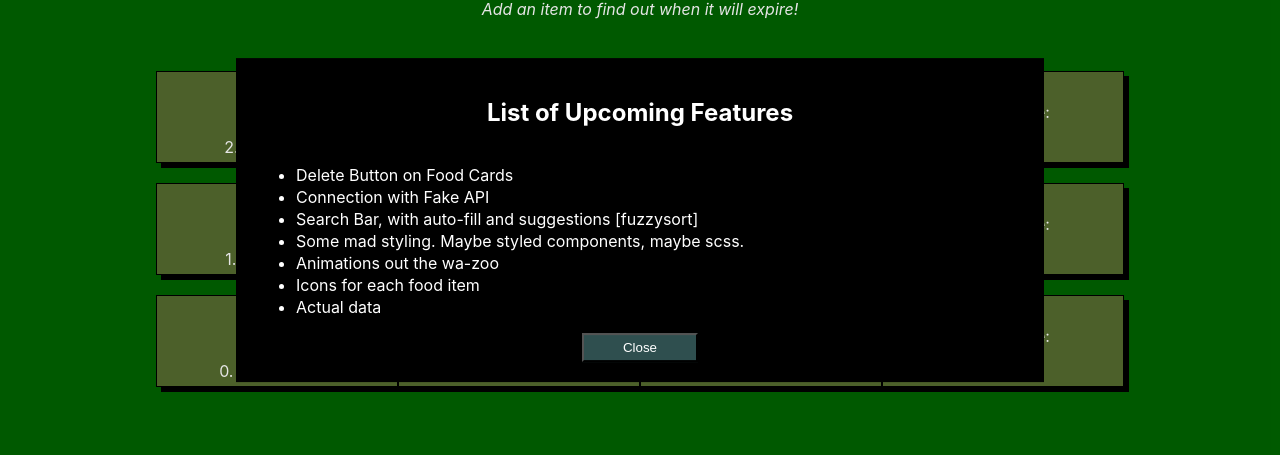
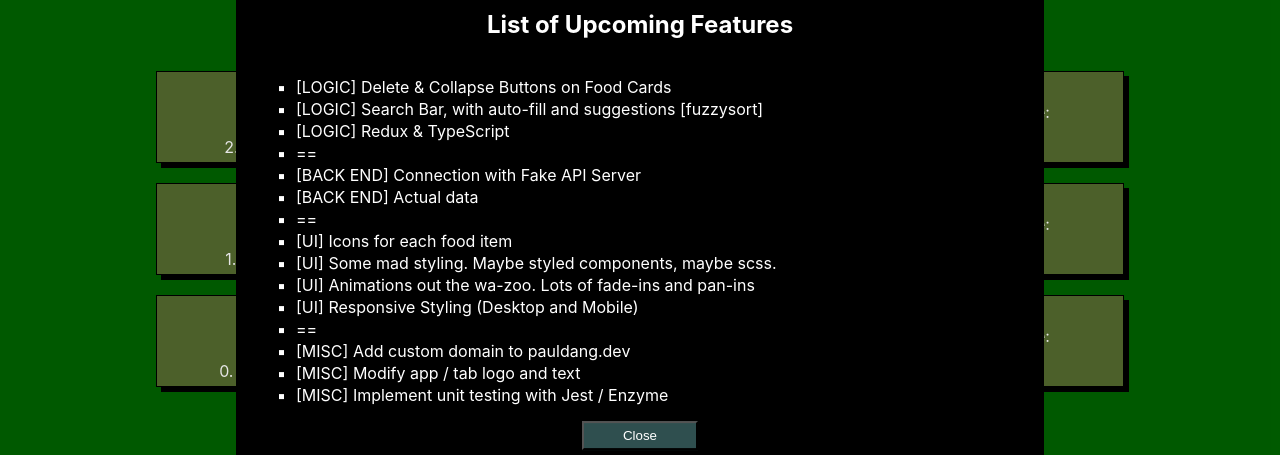
Before and after one commit to bennyg123/WigBad, a React (Create React App) app: page / in a window 1280 px wide. Both pictures are taken after a click on the item "Coming Features". Shown: the part 180-635 px from the top of the page. Built offline with nearby package versions, Linux system fonts and the light colour scheme; grey boxes are pictures that could not be loaded.

Commit message:
Updated Features, close modal on click anywhere

```diff
--- a/src/components/NavBar.js
+++ b/src/components/NavBar.js
@@ -64,13 +64,22 @@ function NavBar() {
 }
 
 const listOfComingFeatures = [
-  "Delete Button on Food Cards",
-  "Connection with Fake API",
-  "Search Bar, with auto-fill and suggestions [fuzzysort]",
-  "Some mad styling. Maybe styled components, maybe scss.",
-  "Animations out the wa-zoo",
-  "Icons for each food item",
-  "Actual data"
+  "[LOGIC] Delete & Collapse Buttons on Food Cards",
+  "[LOGIC] Search Bar, with auto-fill and suggestions [fuzzysort]",
+  "[LOGIC] Redux & TypeScript",
+  " == ",
+  "[BACK END] Connection with Fake API Server",
+  "[BACK END] Actual data",
+  " == ",
+  "[UI] Icons for each food item",
+  "[UI] Some mad styling. Maybe styled components, maybe scss.",
+  "[UI] Animations out the wa-zoo. Lots of fade-ins and pan-ins",
+  "[UI] Responsive Styling (Desktop and Mobile)",
+  " == ",
+  "[MISC] Add custom domain to pauldang.dev",
+  "[MISC] Modify app / tab logo and text",
+  "[MISC] Implement unit testing with Jest / Enzyme"
+
 ]
 
 const Modal = (
@@ -82,7 +91,7 @@ const Modal = (
     const showHideClassName = show ? "modal display-block" : "modal display-none";
 
     return (
-      <div className={showHideClassName}>
+      <div className={showHideClassName} onClick={handleClose}>
         <section className="modal-main">
           {children}
           <button onClick={handleClose}>Close</button>
--- a/src/styles/NavBar.css
+++ b/src/styles/NavBar.css
@@ -79,7 +79,8 @@
 
   .modal-main > ul > li {
     padding-top: 2px;
-}
+    list-style-type: square;
+  }
 
   .modal-main button {
       width: 15%;
```
